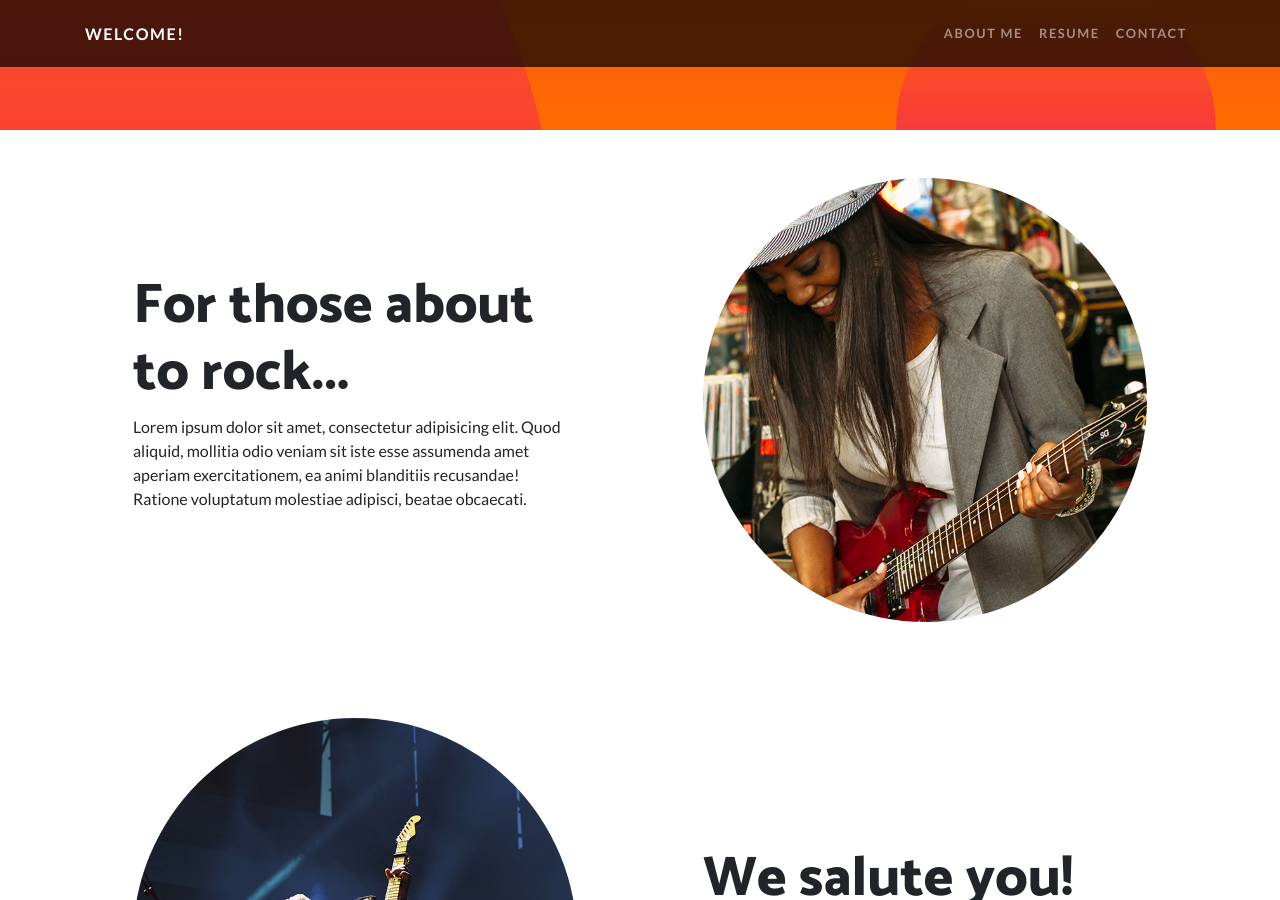
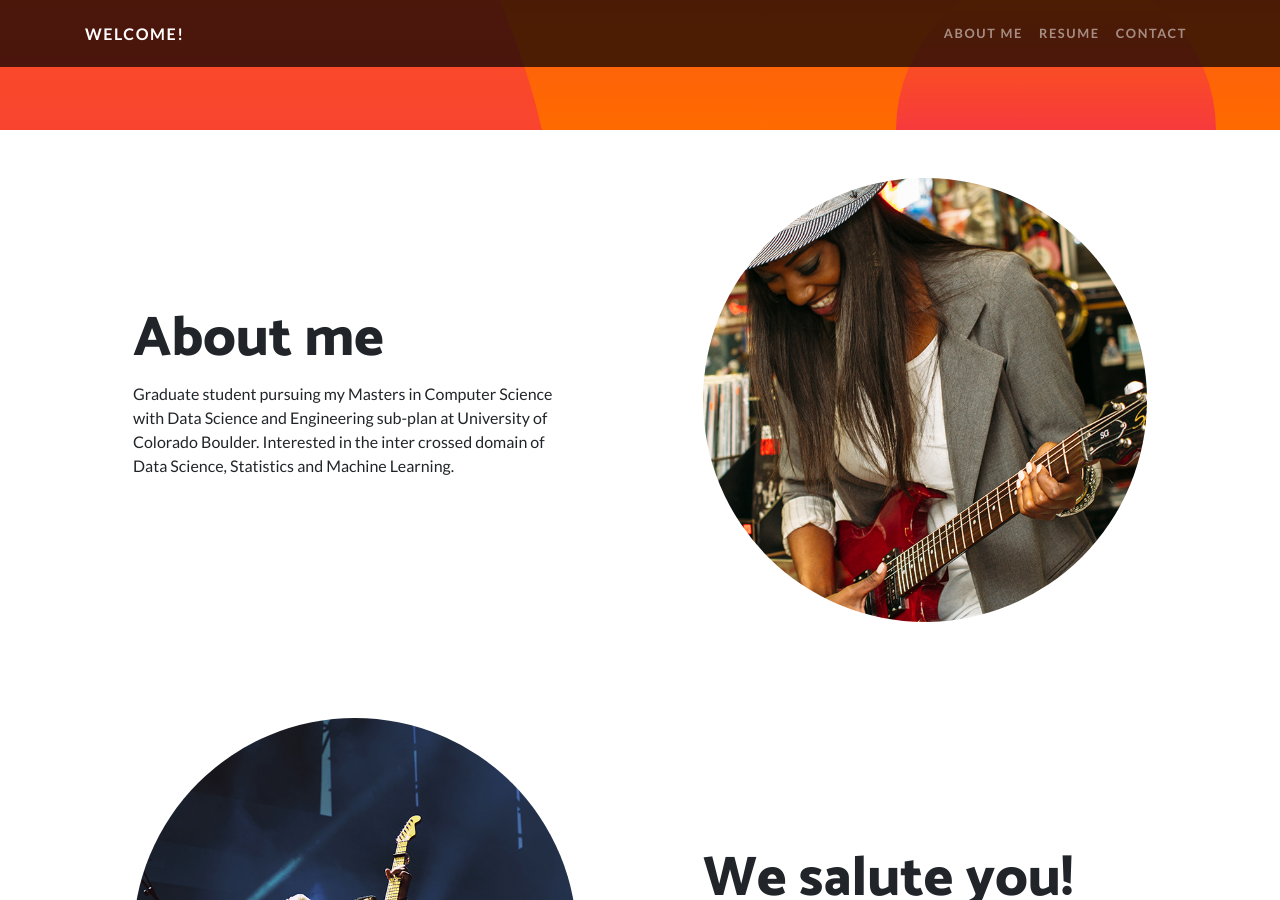
Before and after one commit to rc1208/rc1208.github.io, a Jekyll site: the page built from index.html, in a window 1280 px wide and 900 px high, scrolled down 787 px. Built offline with Jekyll 4.4.1, drawn with Linux system fonts in a browser that asks for light colours.

Commit message:
Update default.html

```diff
--- a/_layouts/default.html
+++ b/_layouts/default.html
@@ -71,9 +71,8 @@
           </div>
           <div class="col-lg-6 order-lg-1">
             <div class="p-5">
-              <h2 class="display-4">For those about to rock...</h2>
-              <p>Lorem ipsum dolor sit amet, consectetur adipisicing elit. Quod aliquid, mollitia odio veniam sit iste esse assumenda amet aperiam exercitationem, ea animi blanditiis recusandae! Ratione voluptatum molestiae adipisci, beatae obcaecati.</p>
-            </div>
+              <h2 class="display-4">About me</h2>
+              <p>Graduate student pursuing my Masters in Computer Science with Data Science and Engineering sub-plan at University of Colorado Boulder. Interested in the inter crossed domain of Data Science, Statistics and Machine Learning.</p>
           </div>
         </div>
       </div>
```
